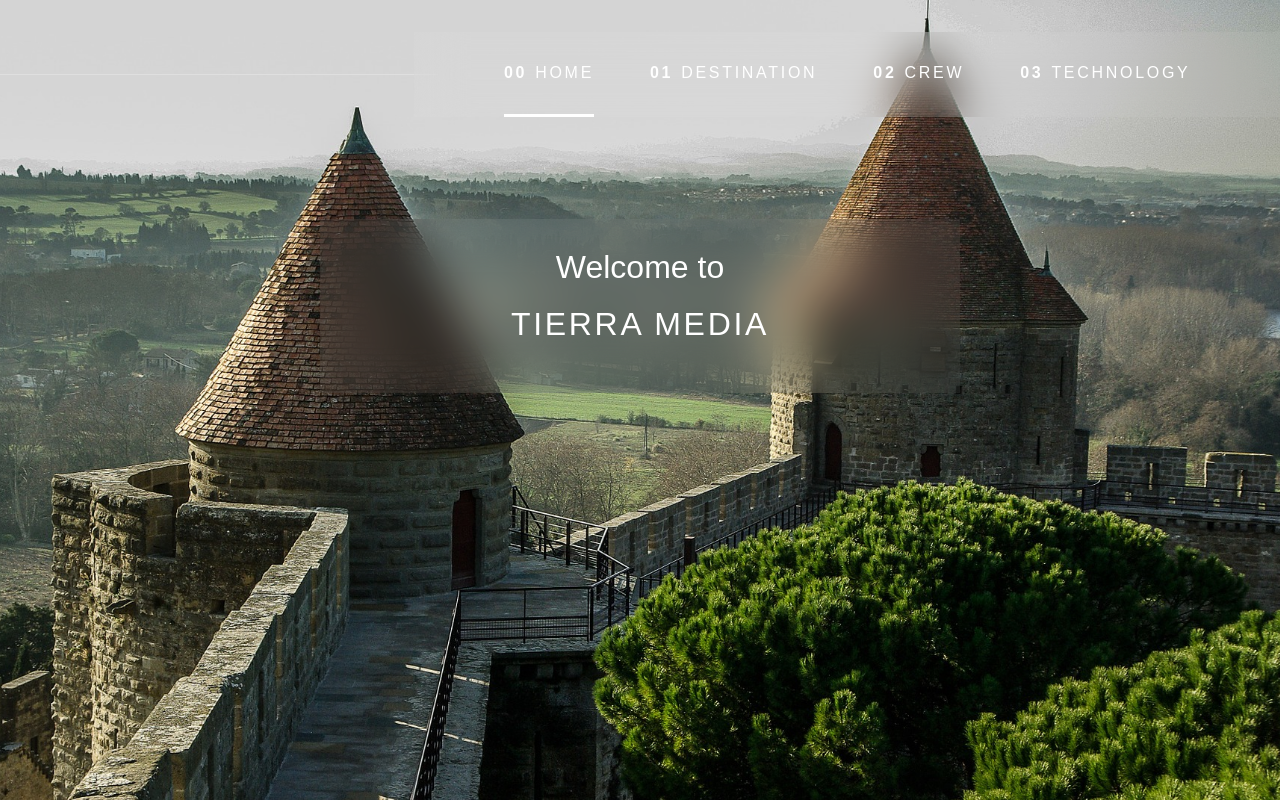
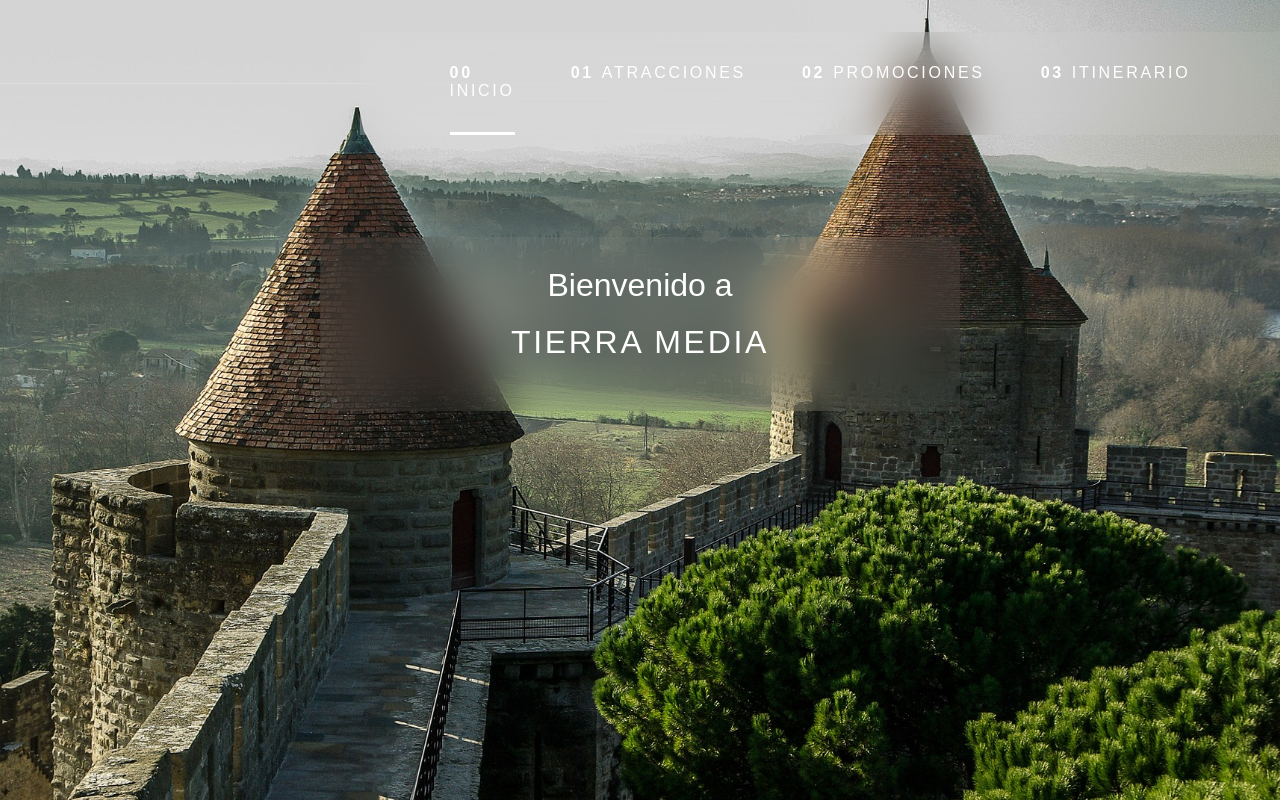
Before and after one commit to caro-oviedo/WebPrimerIntento, a plain HTML site: page index.html in a window 1280 px wide. Drawn offline with Linux system fonts and the light colour scheme; files whose address does not match are found by name.

Commit message:
Update index.html

```diff
--- a/index.html
+++ b/index.html
@@ -17,16 +17,16 @@
     <button class="mobile-nav-toggle" aria-controls="primary-navigation"><span class="sr-only" aria-expanded="false"> Menu </span></button>
     <nav>
         <ul id="primary-navigation" data-visible="false" class="primary-navigation underline-indicators flex">
-            <li class="active"><a class="ff-sans-cond uppercase text-white letter-spacing-2" href="index.html"><span aria-hidden="true">00</span>Home</a>
-            <li><a class="ff-sans-cond uppercase text-white letter-spacing-2" href="#"><span aria-hidden="true">01</span>Destination</a>
-            <li><a class="ff-sans-cond uppercase text-white letter-spacing-2" href="#"><span aria-hidden="true">02</span>Crew</a>
-            <li><a class="ff-sans-cond uppercase text-white letter-spacing-2" href="#"><span aria-hidden="true">03</span>Technology</a>
+            <li class="active"><a class="ff-sans-cond uppercase text-white letter-spacing-2" href="index.html"><span aria-hidden="true">00</span> Inicio</a>
+            <li><a class="ff-sans-cond uppercase text-white letter-spacing-2" href="#"><span aria-hidden="true">01</span>Atracciones</a>
+            <li><a class="ff-sans-cond uppercase text-white letter-spacing-2" href="#"><span aria-hidden="true">02</span>Promociones</a>
+            <li><a class="ff-sans-cond uppercase text-white letter-spacing-2" href="#"><span aria-hidden="true">03</span>Itinerario</a>
         </ul>
     </nav>
   </header>
 
 	<div class="welcome">
-		<h1 class="welcome-title ff-sans-cond text-white"> Welcome to <span class="welcome-highlight ff-sans-cond uppercase text-white letter-spacing-2"> TIERRA MEDIA </span></h1>
+		<h1 class="welcome-title ff-sans-cond text-white"> Bienvenido a  <span class="welcome-highlight ff-sans-cond uppercase text-white letter-spacing-2"> TIERRA MEDIA </span></h1>
 	</div>
 
 
```
